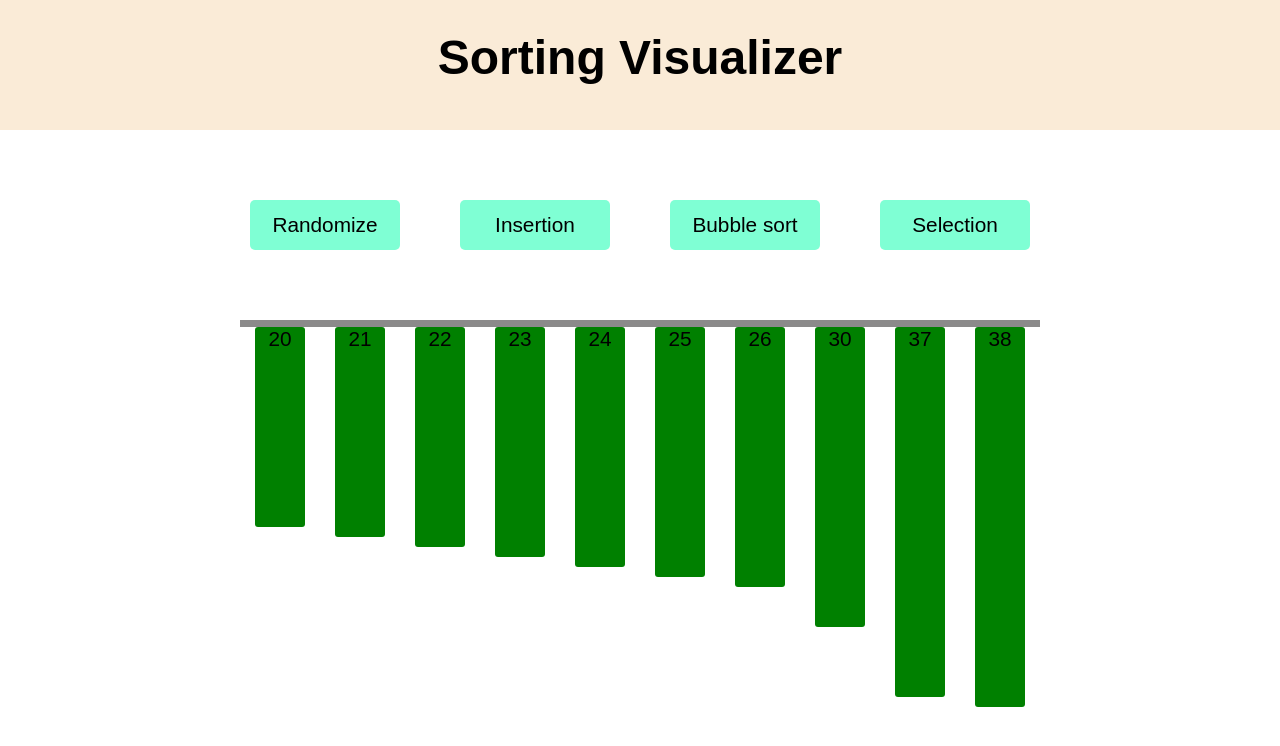
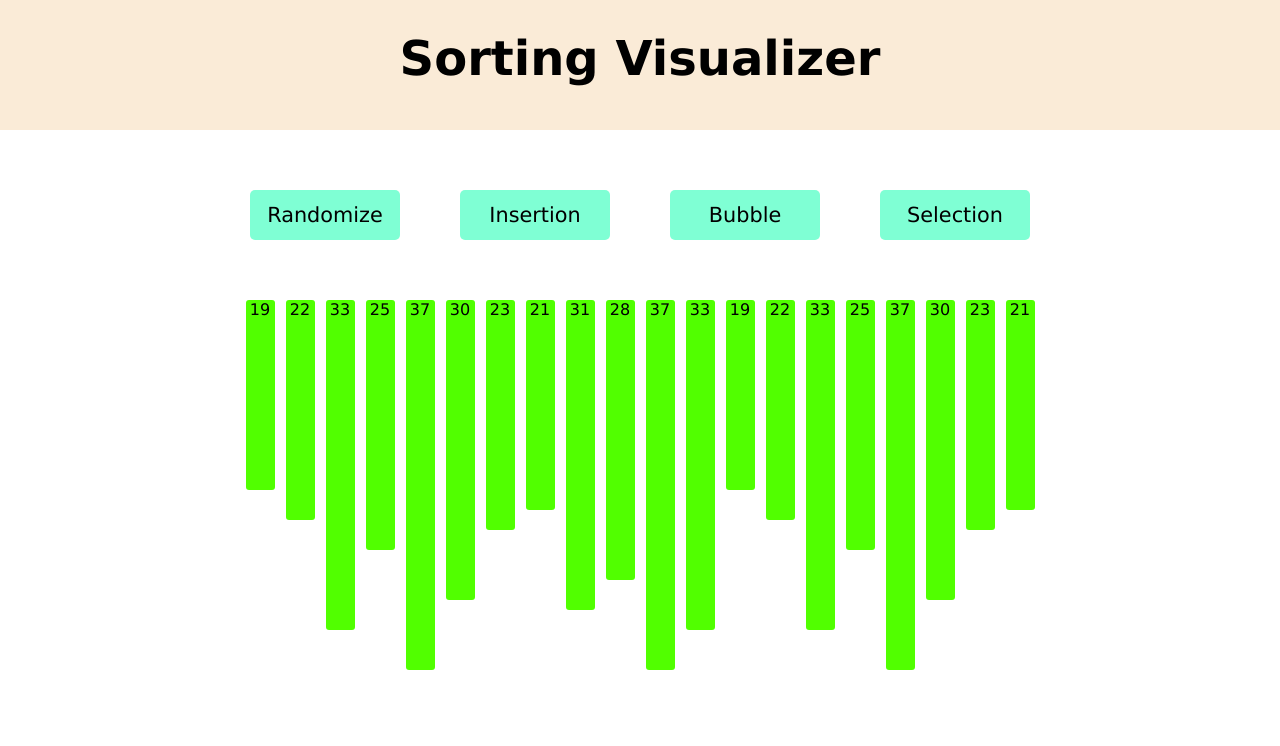
Before and after one commit to optimm/AlgoX, a React (Create React App) app: page / in a window 1280 px wide. Shown: the top 746 px of the page. Built offline with nearby package versions, Linux system fonts and the light colour scheme; the HTML template or start-up script is replaced by a standard one.

Commit message:
insertion sort changed transition

```diff
--- a/public/styles.css
+++ b/public/styles.css
@@ -1,10 +1,11 @@
 * {
   padding: 0;
   margin: 0;
-  font-family: sans-serif;
+  font-family: Verdana, Geneva, Tahoma, sans-serif;
 }
 body {
   width: 100wh;
+  background-color: rgb(255, 255, 255);
 }
 
 .header {
@@ -12,11 +13,12 @@ body {
   height: 100px;
   width: 100wh;
   font-size: 1.5rem;
+  font-weight: lighter;
   text-align: center;
   padding-top: 30px;
 }
 .handler {
-  margin-top: 60px;
+  margin-top: 50px;
   text-align: center;
 }
 
@@ -31,7 +33,6 @@ body {
   height: 50px;
   text-align: center;
 }
-
 .speedController {
   display: flex;
   flex-direction: column;
@@ -49,15 +50,29 @@ body {
   justify-content: center;
   position: relative;
   margin: auto;
-  margin-top: 60px;
-  border-top: 7px solid rgb(139, 138, 138);
+  transform: translateX(-380px);
+  margin-top: 50px;
 }
 .bar {
-  background-color: green;
-  width: 50px;
+  width: 29px;
   height: 100px;
-  margin: 0px 15px 5px 15px;
+  background-color: rgb(81, 255, 0);
   text-align: center;
-  font-size: 1.3rem;
+  font-size: 1rem;
+
   border-radius: 3px;
+
+  position: absolute;
 }
+
+.active {
+  background-color: #ff0000;
+}
+
+.current {
+  background-color: blue;
+}
+
+.down {
+  top: 500px;
+}
--- a/src/App.js
+++ b/src/App.js
@@ -1,48 +1,36 @@
-import React, { useState } from "react";
+import insertion from "./algorithms/insertion";
+
+import React from "react";
 import Header from "./Header";
-import DeleteIcon from "@material-ui/icons/Delete";
-import AddCircleIcon from "@material-ui/icons/AddCircle";
-import { ColorLensOutlined } from "@material-ui/icons";
-
+import { useState } from "react";
 function App() {
-  const [speed, setSpeed] = useState(600);
   let [arr, setArr] = useState([
-    "20",
-    "21",
-    "22",
-    "23",
-    "24",
-    "25",
-    "26",
-    "30",
-    "37",
-    "38",
+    { value: 19, id: 1 },
+    { value: 22, id: 2 },
+    { value: 33, id: 3 },
+    { value: 25, id: 4 },
+    { value: 37, id: 5 },
+    { value: 30, id: 6 },
+    { value: 23, id: 7 },
+    { value: 21, id: 8 },
+    { value: 31, id: 9 },
+    { value: 28, id: 10 },
+    { value: 37, id: 11 },
+    { value: 33, id: 12 },
+    { value: 19, id: 13 },
+    { value: 22, id: 14 },
+    { value: 33, id: 15 },
+    { value: 25, id: 16 },
+    { value: 37, id: 17 },
+    { value: 30, id: 18 },
+    { value: 23, id: 19 },
+    { value: 21, id: 20 },
   ]);
-  let [order, setOrder] = useState({});
   let [color, setColor] = useState([]);
 
-  function clickHandler() {
-    let arrTemp = [],
-      orderTemp = {},
-      colorTemp = [];
-    for (let i = 0; i < 10; i++) {
-      arrTemp.push(Math.floor(Math.random() * 30 + 10));
-      orderTemp[arrTemp[i]] = i;
-      colorTemp[i] = "green";
-    }
-
-    setArr([...arrTemp]);
-    setOrder(orderTemp);
-    setColor(colorTemp);
-  }
-
-  function resetColor() {
-    for (let i = 0; i < arr.length; i++) {
-      color[i] = "green";
-    }
-  }
-
+  // **************************************** bubble sort ***********************************************************
   const bubble = () => {
+    console.log("jghsvdhsvd");
     let i = 0,
       j = 0;
     let swapped = 0;
@@ -53,7 +41,7 @@ function App() {
       color[j] = "gold";
       let flag = true;
 
-      if (arr[j] > arr[j + 1]) {
+      if (j < 19 && arr[j].value > arr[j + 1].value) {
         color[j] = "red";
         color[j + 1] = "red";
         [arr[j], arr[j + 1]] = [arr[j + 1], arr[j]];
@@ -80,49 +68,20 @@ function App() {
 
       setArr([...arr]);
       // setOrder({ ...order });
-    }, 1000);
+    }, 200);
   };
+  // **************************************** bubble sort end ***********************************************************
 
-  const call = () => {
-    let i = 0,
-      j = 0;
-    let clr = [];
-    clr = color;
-    const sort = setInterval(() => {
-      resetColor();
-
-      if (j >= 0 && arr[j] > arr[j + 1]) {
-        clr[j] = "red";
-        order[arr[j]] = j + 2;
-        order[arr[j + 1]] = j + 1;
-
-        [arr[j], arr[j + 1]] = [arr[j + 1], arr[j]];
-
-        j--;
-      } else if (i >= arr.length - 1) {
-        clearInterval(sort);
-        resetColor();
-      } else {
-        i++;
-        resetColor();
-
-        j = i - 1;
-        clr[i] = "red";
-      }
-      setArr([...arr]);
-      // setOrder({ ...order });
-    }, 1000);
-  };
-
+  // **************************************** selection sort***********************************************************
   const selection = () => {
     let i = 0,
       j = 1,
       mini = 0;
-
+    console.log("hi");
     const sort = setInterval(() => {
       color[mini] = "purple";
       color[j] = "gold";
-      if (arr[j] < arr[mini]) {
+      if (j <= 19 && arr[j].value < arr[mini].value) {
         mini = j;
         j++;
       } else if (i >= arr.length - 1) {
@@ -142,41 +101,62 @@ function App() {
 
       setArr([...arr]);
       resetColor();
-    }, 400);
+    }, 600);
   };
 
+  // **************************************** selection sort end***********************************************************
+
+  const call = () => {
+    insertion(arr);
+  };
+  const bub = () => {
+    bubble(arr, color);
+  };
+
+  const randomize = () => {
+    for (let i = 0; i < 20; i++) {
+      arr[i].value = Math.floor(Math.random() * 30 + 10);
+      color[i] = "rgb(81, 255, 0)";
+    }
+    setArr([...arr]);
+  };
+  function resetColor() {
+    for (let i = 0; i < arr.length; i++) {
+      color[i] = "rgb(81, 255, 0)";
+    }
+  }
   return (
     <div>
       <Header />
       <div className="handler">
-        <button onClick={clickHandler} className="sort random">
+        <button className="sort random" onClick={randomize}>
           Randomize
         </button>
-        <button onClick={call} className="sort">
+        <button className="sort" onClick={call}>
           Insertion
         </button>
-        <button onClick={bubble} className="sort">
-          Bubble sort
+        <button className="sort" onClick={bubble}>
+          Bubble
         </button>
-        <button onClick={selection} className="sort">
+        <button className="sort" onClick={selection}>
           Selection
         </button>
       </div>
-      <div className="container">
+      <div className="container active current">
         {arr.map((item, index) => {
           return (
             <div
+              id={`id${index + 1}`}
               className="bar"
               style={{
                 backgroundColor: color[index],
-                height: item * 10,
-
-                // margin: "10px",
-                transition: "all 0.8s ease",
+                height: item.value * 10,
+                transform: `translate(${40 * index}px, ${0}px)`,
+                transition: "transform 0.3s ease",
+                transition: "all 0.3s ease",
               }}
             >
-              {" "}
-              {item}
+              {item.value}
             </div>
           );
         })}
@@ -184,5 +164,4 @@ function App() {
     </div>
   );
 }
-
 export default App;
--- /dev/null
+++ b/src/algorithms/insertion.js
@@ -0,0 +1,36 @@
+import React from "react";
+
+const insertion = (arr) => {
+  console.log(arr);
+  let i = 1,
+    j = 0;
+  const sort = setInterval(() => {
+    if (j >= 0 && arr[j].value > arr[j + 1].value) {
+      if (document.querySelector(".current")) {
+        document.querySelector(".current").classList.remove("current");
+      }
+      document.querySelector(".active").classList.remove("active");
+      let first = document.querySelector(`#id${arr[j].id}`);
+      let second = document.querySelector(`#id${arr[j + 1].id}`);
+      second.classList.add("active");
+      [first.style.transform, second.style.transform] = [
+        second.style.transform,
+        first.style.transform,
+      ];
+      [arr[j], arr[j + 1]] = [arr[j + 1], arr[j]];
+      j--;
+    } else if (i >= arr.length - 1) {
+      clearInterval(sort);
+      document.querySelector(".active").classList.remove("active");
+    } else {
+      i++;
+      j = i - 1;
+      if (document.querySelector(".current")) {
+        document.querySelector(".current").classList.remove("current");
+      }
+      document.querySelector(".container").children[i].classList.add("current");
+    }
+  }, 500);
+};
+
+export default insertion;
```
